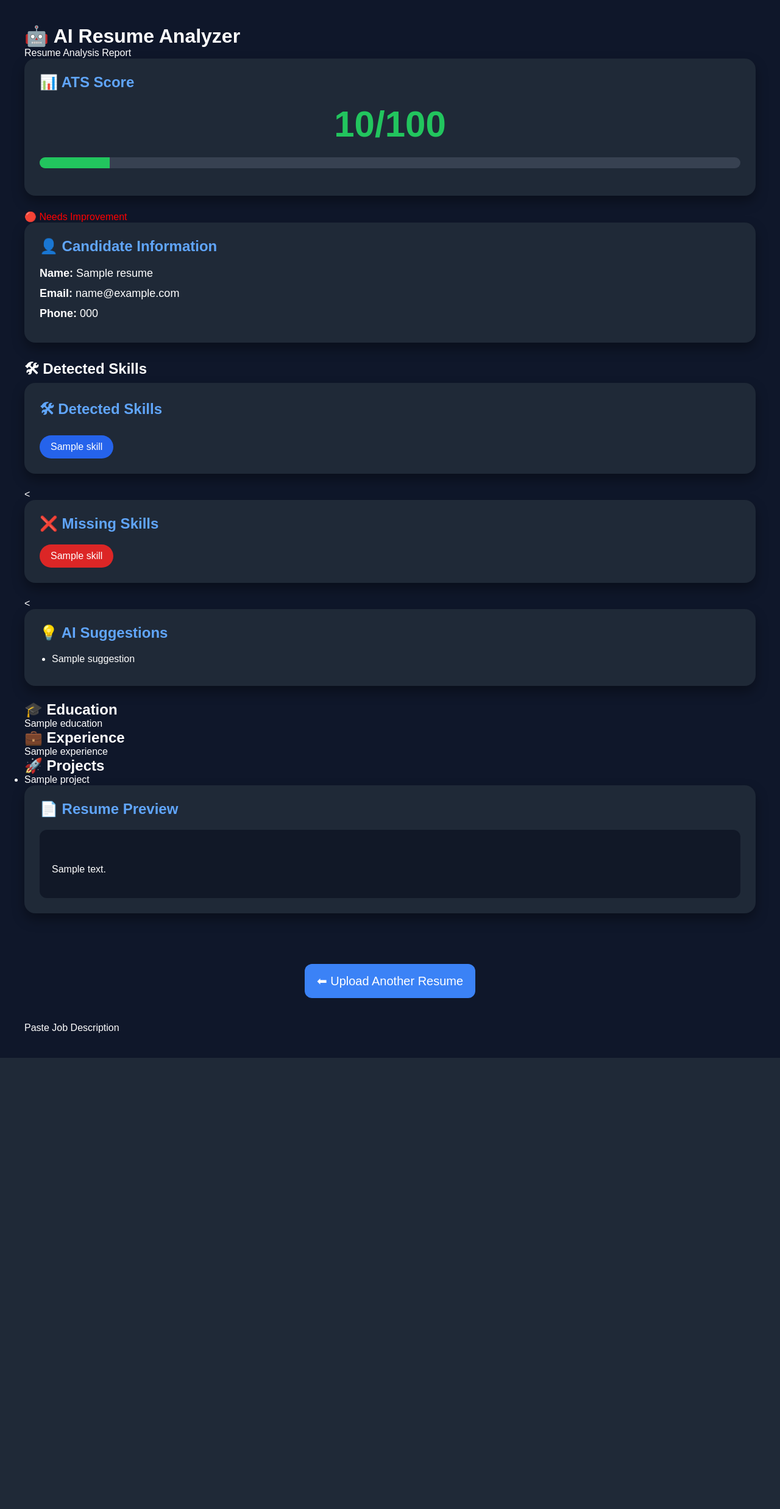
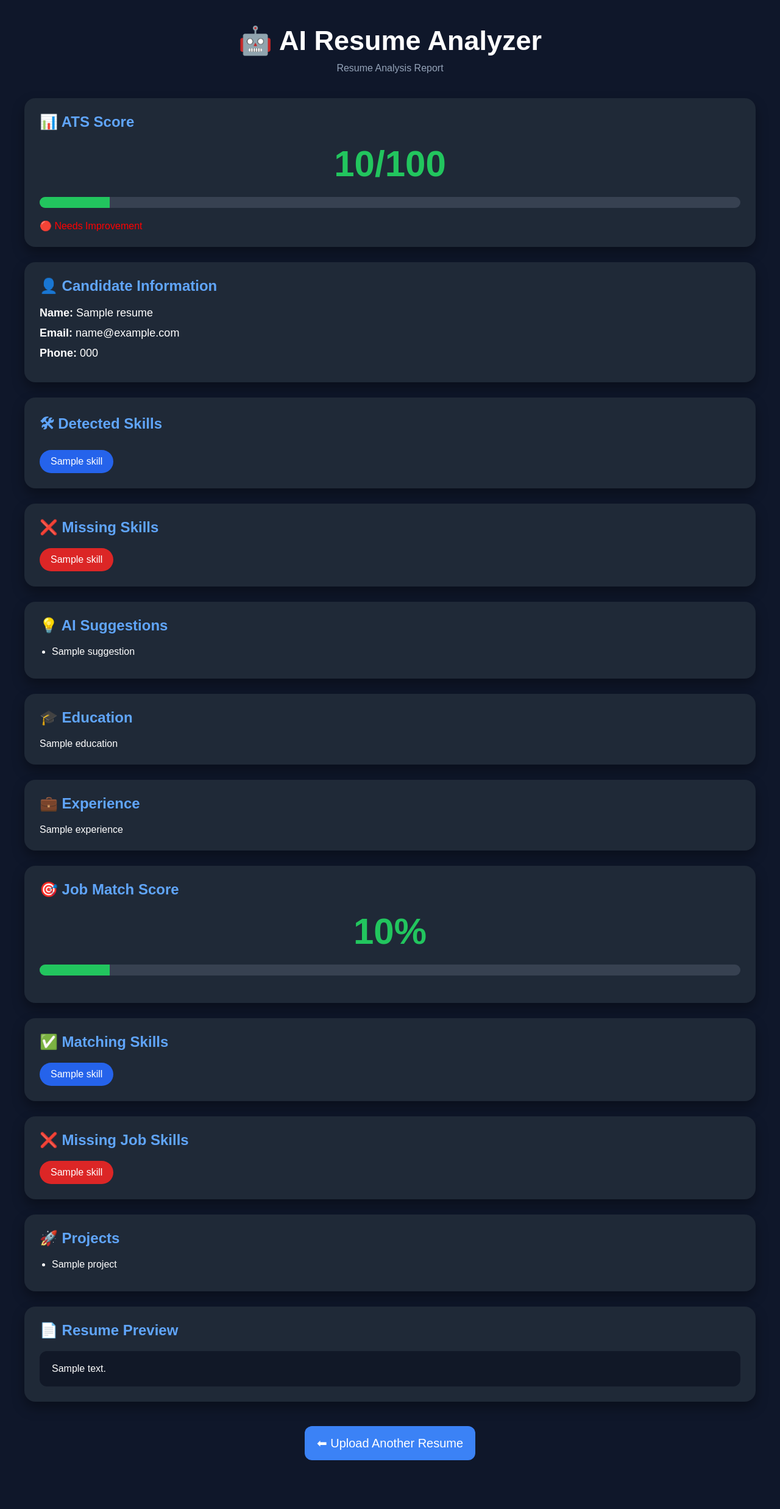
Before and after one commit to mohanakumar21/AI-RESUME-ANALYZER, a Flask app: template templates/results.html in a window 1280 px wide. Shown: the whole page at 61% size. Before the commit the page ends 1735 px from the top, so only its background shows below. Run offline with Flask 3, Linux system fonts and the light colour scheme; the template is opened without the code that fills it: most values are stand-ins (such as "Sample title", 1, 10 or a date in 2020).

Commit message:
Sprint 5: Added Job Description Matching Engine

```diff
--- a/app.py
+++ b/app.py
@@ -3,10 +3,12 @@ import os
 from pathlib import Path
 import pdfplumber
 from docx import Document
-from analyzer.skills import extract_skills
 from analyzer.parser import parse_resume
 from analyzer.ats import calculate_ats_score
 from analyzer.suggestions import generate_suggestions
+from analyzer.job_match import extract_job_skills, calculate_match
+from analyzer.skills import extract_skills, SKILLS_DATABASE
+
 
 # -------------------------------
 # Project Configuration
@@ -77,6 +79,7 @@ def upload():
         return "No file uploaded."
 
     file = request.files["resume"]
+    job_description = request.form.get("job_description", "")
 
     if file.filename == "":
         return "No file selected."
@@ -92,23 +95,36 @@ def upload():
 
     if filename.endswith(".pdf"):
 
+        # Extract resume text
         resume_text = extract_pdf_text(filepath)
-        skills = extract_skills(resume_text)
-        score, missing_skills = calculate_ats_score(skills)
-        suggestions = generate_suggestions(score,missing_skills)
-        resume_data = parse_resume(resume_text)
 
     elif filename.endswith(".docx"):
 
+        # Extract resume text
         resume_text = extract_docx_text(filepath)
-        skills = extract_skills(resume_text)
-        score, missing_skills = calculate_ats_score(skills)
-        suggestions = generate_suggestions(score,missing_skills)
-        resume_data = parse_resume(resume_text)
 
     else:
 
-        resume_text = "Unsupported File Format"
+        return "Unsupported File Format"
+
+    # ---------------- Resume Analysis ----------------
+
+    skills = extract_skills(resume_text)
+
+    resume_data = parse_resume(resume_text)
+
+    score, missing_skills = calculate_ats_score(skills)
+
+    suggestions = generate_suggestions(score, missing_skills)
+
+    # ---------------- Job Matching ----------------
+
+    job_skills = extract_skills(job_description)
+
+    match_score, matched_skills, missing_job_skills = calculate_match(
+        skills,
+        job_skills
+    )
 
     return render_template(
         "results.html",
@@ -117,13 +133,16 @@ def upload():
         resume_data=resume_data,
         ats_score=score,
         missing_skills=missing_skills,
-        suggestions=suggestions
+        suggestions=suggestions,
+        job_description=job_description,
+        job_skills=job_skills,
+        match_score=match_score,
+        matched_skills=matched_skills,
+        missing_job_skills=missing_job_skills
     )
+    # -------------------------------
+    # Run Application
+    # -------------------------------
+if __name__ == "__main__":
 
-
-# -------------------------------
-# Run Application
-# -------------------------------
-
-if __name__ == "__main__":
     app.run(debug=True)
--- a/templates/results.html
+++ b/templates/results.html
@@ -5,18 +5,22 @@
     <meta charset="UTF-8">
     <meta name="viewport" content="width=device-width, initial-scale=1.0">
     <title>AI Resume Analyzer</title>
-    <link rel="stylesheet" href="{{ url_for('static', filename='css/results.css') }}">
+
+    <link rel="stylesheet"
+          href="{{ url_for('static', filename='css/results.css') }}">
 </head>
 
 <body>
 
 <div class="container">
 
+    <div class="title">
         <h1>🤖 AI Resume Analyzer</h1>
         <p>Resume Analysis Report</p>
+    </div>
 
     <!-- ATS Score -->
-    <div class="card">
+
     <div class="section">
 
         <h2>📊 ATS Score</h2>
@@ -36,24 +40,28 @@
 
         </div>
 
-        </div>
+        {% if ats_score >= 90 %}
 
-        {% if ats_score >= 90 %}
             <p style="color:lime;">🟢 Excellent Resume</p>
 
         {% elif ats_score >= 70 %}
+
             <p style="color:gold;">🟡 Good Resume</p>
 
         {% elif ats_score >= 50 %}
+
             <p style="color:orange;">🟠 Average Resume</p>
 
         {% else %}
+
             <p style="color:red;">🔴 Needs Improvement</p>
 
         {% endif %}
+
     </div>
 
     <!-- Candidate Information -->
+
     <div class="section info">
 
         <h2>👤 Candidate Information</h2>
@@ -67,9 +75,6 @@
     </div>
 
     <!-- Skills -->
-    <div class="card">
-
-        <h2>🛠 Detected Skills</h2>
 
     <div class="section">
 
@@ -78,32 +83,44 @@
         <div class="skills">
 
             {% for skill in skills %}
+
                 <span class="badge">{{ skill }}</span>
+
             {% endfor %}
 
         </div>
 
     </div>
 
-    </div>
+    <!-- Missing Skills -->
 
-    <!-- Missing Skills -->
-    <<div class="section">
+    <div class="section">
 
         <h2>❌ Missing Skills</h2>
 
         <div class="skills">
 
+            {% if missing_skills %}
+
                 {% for skill in missing_skills %}
+
                     <span class="badge missing">{{ skill }}</span>
+
                 {% endfor %}
+
+            {% else %}
+
+                <p>No Missing Skills 🎉</p>
+
+            {% endif %}
 
         </div>
 
     </div>
 
     <!-- AI Suggestions -->
-    <<div class="section suggestions">
+
+    <div class="section suggestions">
 
         <h2>💡 AI Suggestions</h2>
 
@@ -120,7 +137,8 @@
     </div>
 
     <!-- Education -->
-    <div class="card">
+
+    <div class="section">
 
         <h2>🎓 Education</h2>
 
@@ -129,7 +147,8 @@
     </div>
 
     <!-- Experience -->
-    <div class="card">
+
+    <div class="section">
 
         <h2>💼 Experience</h2>
 
@@ -137,38 +156,114 @@
 
     </div>
 
+    <!-- Job Match Score -->
+
+    <div class="section">
+
+        <h2>🎯 Job Match Score</h2>
+
+        <div class="score">
+
+            {{ match_score }}%
+
+        </div>
+
+        <div class="progress">
+
+            <div class="progress-bar"
+                 style="width: {{ match_score }}%;">
+
+            </div>
+
+        </div>
+
+    </div>
+
+    <!-- Matching Skills -->
+
+    <div class="section">
+
+        <h2>✅ Matching Skills</h2>
+
+        <div class="skills">
+
+            {% if matched_skills %}
+
+                {% for skill in matched_skills %}
+
+                    <span class="badge">{{ skill }}</span>
+
+                {% endfor %}
+
+            {% else %}
+
+                <p>No matching skills found.</p>
+
+            {% endif %}
+
+        </div>
+
+    </div>
+
+    <!-- Missing Job Skills -->
+
+    <div class="section">
+
+        <h2>❌ Missing Job Skills</h2>
+
+        <div class="skills">
+
+            {% if missing_job_skills %}
+
+                {% for skill in missing_job_skills %}
+
+                    <span class="badge missing">{{ skill }}</span>
+
+                {% endfor %}
+
+            {% else %}
+
+                <p>No missing job skills.</p>
+
+            {% endif %}
+
+        </div>
+
+    </div>
+
     <!-- Projects -->
-    <div class="card">
+
+    <div class="section projects">
 
         <h2>🚀 Projects</h2>
 
         <ul>
+
             {% for project in resume_data.projects %}
+
                 <li>{{ project }}</li>
+
             {% endfor %}
+
         </ul>
 
     </div>
 
     <!-- Resume Preview -->
+
     <div class="section">
 
         <h2>📄 Resume Preview</h2>
 
-<div class="resume-preview">
-
-{{ resume_text }}
+        <pre class="resume-preview">{{ resume_text }}</pre>
 
     </div>
 
-</div>
+    <a href="/" class="upload-btn">
 
-    <br>
+        ⬅ Upload Another Resume
 
-    <a class="upload-btn" href="/">⬅ Upload Another Resume</a>
-    <label>Paste Job Description</label>
-
-
+    </a>
 
 </div>
 
```
Also changed, not shown: analyzer/job_match.py (+4 -10 lines), templates/index.html (+7 -5 lines), 1 other file. Lines whose indentation alone changed are shown as unchanged.
